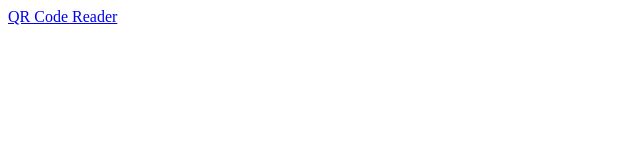
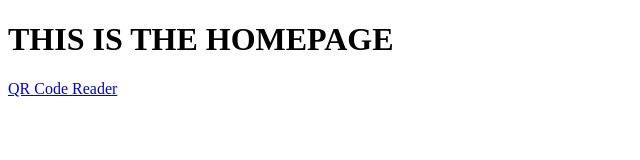
Before and after one commit to louism2/gh-pages, a website: page dist/index.html in a window 1280 px wide. Shown: the whole page, without its empty margins (0-640 px from the left). Drawn offline with Linux system fonts and the light colour scheme.

Commit message:
h1 for homepage

```diff
--- a/dist/index.html
+++ b/dist/index.html
@@ -6,6 +6,7 @@
     <meta name="viewport" content="width=device-width, initial-scale=1.0" />
   </head>
   <body>
+    <h1>THIS IS THE HOMEPAGE</h1>
     <a href="qr-reader.html">QR Code Reader</a>
   </body>
 </html>
```
